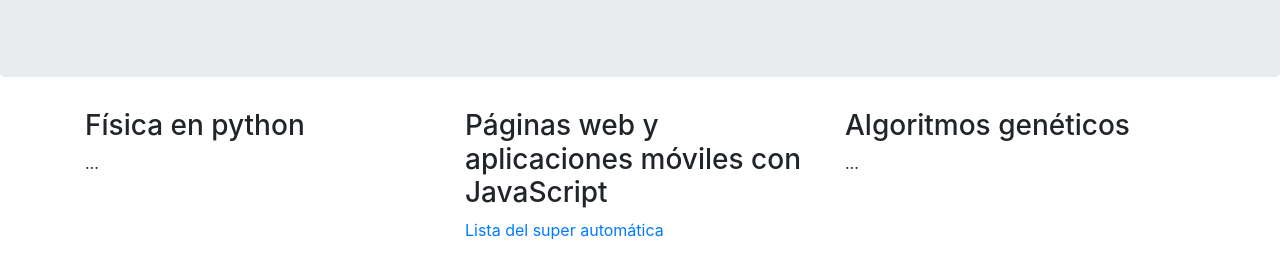
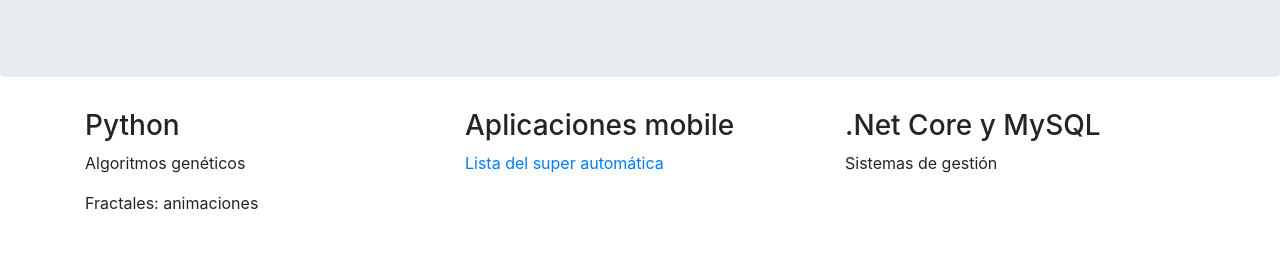
Before and after one commit to milenalebe/ingmilena, a plain HTML site: page index.html in a window 1280 px wide. Shown: the part 147-426 px from the top of the page. Drawn offline with nearby package versions, Linux system fonts and the light colour scheme.

Commit message:
Update index.html

```diff
--- a/index.html
+++ b/index.html
@@ -6,7 +6,7 @@
 	<!–  CSS BOOSTRAP   –>
 
 	<link rel="stylesheet" href="https://stackpath.bootstrapcdn.com/bootstrap/4.1.3/css/bootstrap.min.css" integrity="sha384-MCw98/SFnGE8fJT3GXwEOngsV7Zt27NXFoaoApmYm81iuXoPkFOJwJ8ERdknLPMO" crossorigin="anonymous">
-	<title> Ing Milena </title>
+	<title> M.L. </title>
 
 
 </head>
@@ -21,16 +21,17 @@
 	<div class="container">
   <div class="row">
     <div class="col-sm-4">
-      <h3>Física en python</h3>
-      <p>...</p>
+      <h3>Python</h3>
+      <p>Algoritmos genéticos</p>
+      <p>Fractales: animaciones </p>
     </div>
     <div class="col-sm-4">
-      <h3>Páginas web y aplicaciones móviles con JavaScript</h3>
+      <h3>Aplicaciones mobile</h3>
       <a href="https://milenalebe.github.io/mobile"> Lista del super automática </a>
     </div>
     <div class="col-sm-4">
-        <h3>Algoritmos genéticos</h3>
-        <p>...</p>
+        <h3>.Net Core y MySQL</h3>
+        <p>Sistemas de gestión</p>
       </div>
   </div>
 </div>
```
